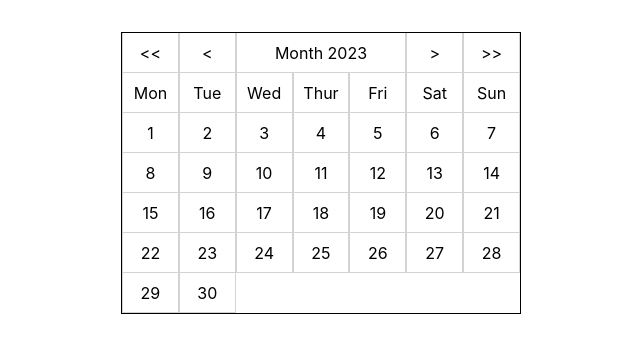
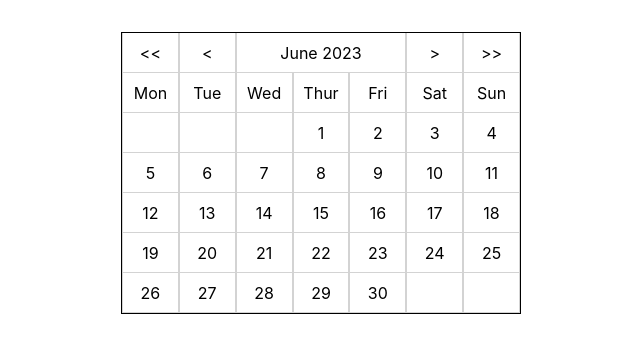
Before and after one commit to Mentos2509/react-calendar, a React (Create React App) app: page / in a window 1280 px wide. Shown: the top 352 px of the page, without its empty margins (319-959 px from the left). Built offline with nearby package versions, Linux system fonts and the light colour scheme.

Commit message:
Add logic for days display + change months

```diff
--- a/src/components/calender/Calender.js
+++ b/src/components/calender/Calender.js
@@ -1,7 +1,7 @@
 import React from 'react'
 import '../calender/calender.css'
 import SingleCell from '../single-cell/SingleCell'
-import {differenceInDays, endOfMonth, startOfMonth} from 'date-fns'
+import {differenceInDays, endOfMonth, startOfMonth, subMonths, addMonths, format} from 'date-fns'
 
 
 const daysOfWeek = ['Mon', 'Tue', 'Wed', 'Thur', 'Fri', 'Sat', 'Sun']
@@ -17,6 +17,12 @@
   const endOfTheMonth = endOfMonth(value)
   const numberOfDaysInAMonth = differenceInDays(endOfTheMonth, beginningOfTheMonth ) + 1
   const arrayOfDaysInAMonth = Array.from({length :numberOfDaysInAMonth}, (_,i)=> i + 1)
+  const numberOfFirstDayInAMonth = (beginningOfTheMonth.getDay() + 6 ) % 7
+  const numberOfLastDayInAMonth = (endOfTheMonth.getDay() + 6) % 7
+  const arrayOfEmptySingleCell = Array.from({length :numberOfFirstDayInAMonth}, (_,i)=> i + 1)
+  const remainingDaysInCalender = 6 - numberOfLastDayInAMonth
+  const arrayRemainingDaysInCalender = Array.from({length :remainingDaysInCalender}, (_,i)=> i + 1)
+
 
 const renderDaysNumber = (days) => {
   return days.map((day,index)=>{
@@ -24,52 +30,30 @@
   })
 }
 
+const renderEmptySingleCell = (days) => {
+  return days.map((index)=>{
+    return <SingleCell key={index}></SingleCell>
+  })
+}
 
-  console.log(value)
-  console.log(beginningOfTheMonth)
-  console.log(endOfTheMonth)
-  console.log(Array.from({length :numberOfDaysInAMonth}, (_,i)=> i + 1))
+  const nextMonth = () => onChange(addMonths(value,1))
+  const nextYear = () => onChange(addMonths(value,12))
+  const previousMonth = () => onChange(subMonths(value,1))
+  const previousYear = () => onChange(subMonths(value,12))
+
+
   return (
     <div className='main-calender-wrapper'>
       <div className='grid-template'>
-        <SingleCell>{"<<"}</SingleCell>
-        <SingleCell>{"<"}</SingleCell>
-        <SingleCell special>Month 2023</SingleCell>
-        <SingleCell>{">"}</SingleCell>
-        <SingleCell>{">>"}</SingleCell>
+        <SingleCell onClick={previousYear}>{"<<"}</SingleCell>
+        <SingleCell onClick={previousMonth}>{"<"}</SingleCell>
+        <SingleCell special>{format(value, 'LLLL yyyy')}</SingleCell>
+        <SingleCell onClick={nextMonth}>{">"}</SingleCell>
+        <SingleCell onClick={nextYear}>{">>"}</SingleCell>
         {renderDaysNames(daysOfWeek)}
-        {/* <SingleCell>1</SingleCell>
-        <SingleCell>2</SingleCell>
-        <SingleCell>3</SingleCell>
-        <SingleCell>4</SingleCell>
-        <SingleCell>5</SingleCell>
-        <SingleCell>6</SingleCell>
-        <SingleCell>7</SingleCell>
-        <SingleCell>8</SingleCell>
-        <SingleCell>9</SingleCell>
-        <SingleCell>10</SingleCell>
-        <SingleCell>11</SingleCell>
-        <SingleCell>12</SingleCell>
-        <SingleCell>13</SingleCell>
-        <SingleCell>14</SingleCell>
-        <SingleCell>15</SingleCell>
-        <SingleCell>16</SingleCell>
-        <SingleCell>17</SingleCell>
-        <SingleCell>18</SingleCell>
-        <SingleCell>19</SingleCell>
-        <SingleCell>20</SingleCell>
-        <SingleCell>21</SingleCell>
-        <SingleCell>22</SingleCell>
-        <SingleCell>23</SingleCell>
-        <SingleCell>24</SingleCell>
-        <SingleCell>25</SingleCell>
-        <SingleCell>26</SingleCell>
-        <SingleCell>27</SingleCell>
-        <SingleCell>28</SingleCell>
-        <SingleCell>29</SingleCell>
-        <SingleCell>30</SingleCell>
-        <SingleCell>31</SingleCell> */}
+        {renderEmptySingleCell(arrayOfEmptySingleCell)}
         {renderDaysNumber(arrayOfDaysInAMonth)}
+        {renderEmptySingleCell(arrayRemainingDaysInCalender)}
       </div>
     </div>
   )
--- a/src/components/single-cell/SingleCell.js
+++ b/src/components/single-cell/SingleCell.js
@@ -1,10 +1,10 @@
 import './singleCell.css'
 
-function SingleCell({ special, children}) {
+function SingleCell({ special, children, onClick}) {
     const className = special? 'display-special' : 'display-regular';
 
   return (
-    <div className={className}>
+    <div className={className} onClick={onClick}>
       {children}
     </div>
   )
```
